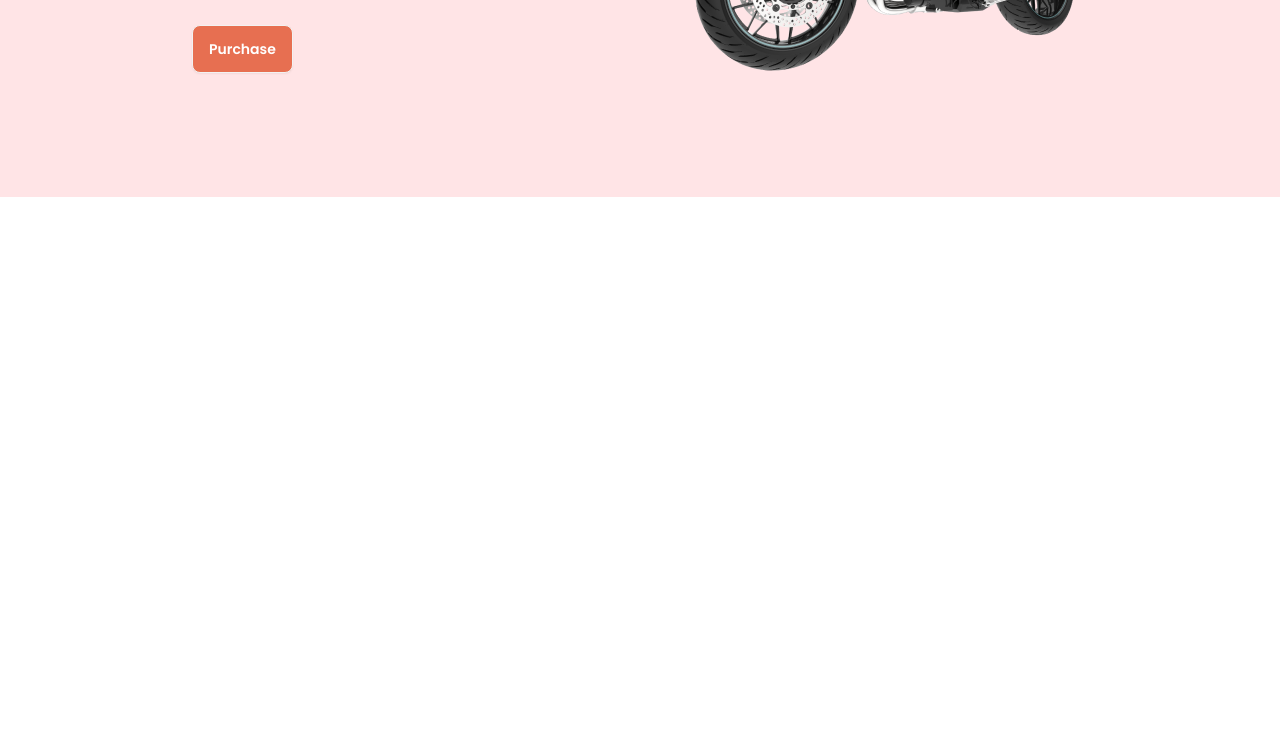
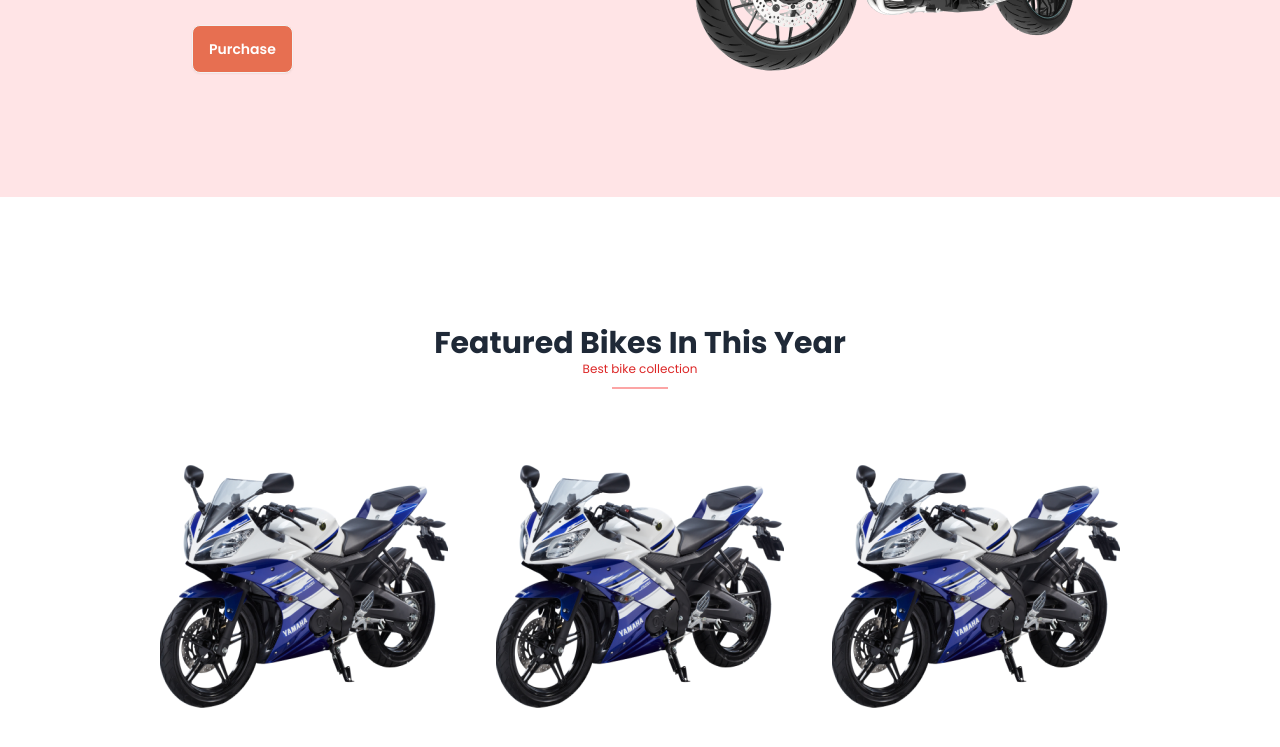
Before and after one commit to abusaleh123/Biker-Zone-Daisey-UI, a plain HTML site: page index.html in a window 1280 px wide. Shown: the part 547-1294 px from the top of the page. Before the commit the page ends 800 px from the top, so only its background shows below. Drawn offline with nearby package versions, Linux system fonts and the light colour scheme.

Commit message:
Featured Section Done

```diff
--- a/index.html
+++ b/index.html
@@ -171,7 +171,29 @@
 
     </header>
     <main>
+      <!-- Featured Section -->
+       <section class="md:container mx-auto my-32">
+        <div>
+          <h1 class="text-3xl font-bold text-center">Featured Bikes In This Year</h1>
+          <p class="text-red-600 text-xs text-center">Best bike collection</p>
+          <p class="border-b-2 w-14 mx-auto mt-2.5 border-red-300"></p>
+        </div>
+        <div class="md:flex gap-3 justify-between w-3/4 mx-auto my-12">
+          <!-- card-1 -->
+          <div>
+            <img class="w-full mt-7" src="./images/others/feature-bike.png" alt="">
+          </div>
+          <div>
+            <img class="mt-7" src="./images/others/feature-bike.png" alt="">
+          </div>
+          <div>
+            <img class="mt-7"  src="./images/others/feature-bike.png" alt="">
+          </div>
+        </div>
+       </section>
+       <section>
 
+       </section>
     </main>
 </body>
 </html>
```
